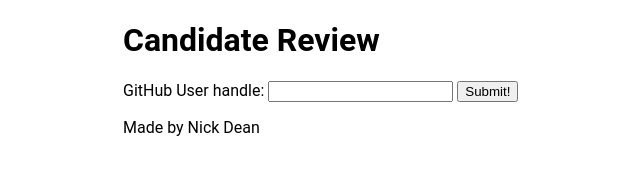
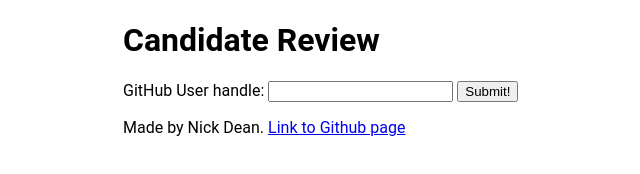
Before and after one commit to KliCk5000/github-review, a plain HTML site: page index.html in a window 1280 px wide. Shown: the whole page, without its empty margins (217-857 px from the left). Drawn offline with nearby package versions, Linux system fonts and the light colour scheme.

Commit message:
Added link to github

```diff
--- a/index.html
+++ b/index.html
@@ -33,7 +33,7 @@
     </section>
 
     <footer role="contentinfo">
-      <p>Made by Nick Dean</p>
+      <p>Made by Nick Dean. <a href="https://github.com/KliCk5000/github-review">Link to Github page</a></p>
     </footer>
 
     <script src="https://ajax.googleapis.com/ajax/libs/jquery/3.3.1/jquery.min.js"></script>
```
